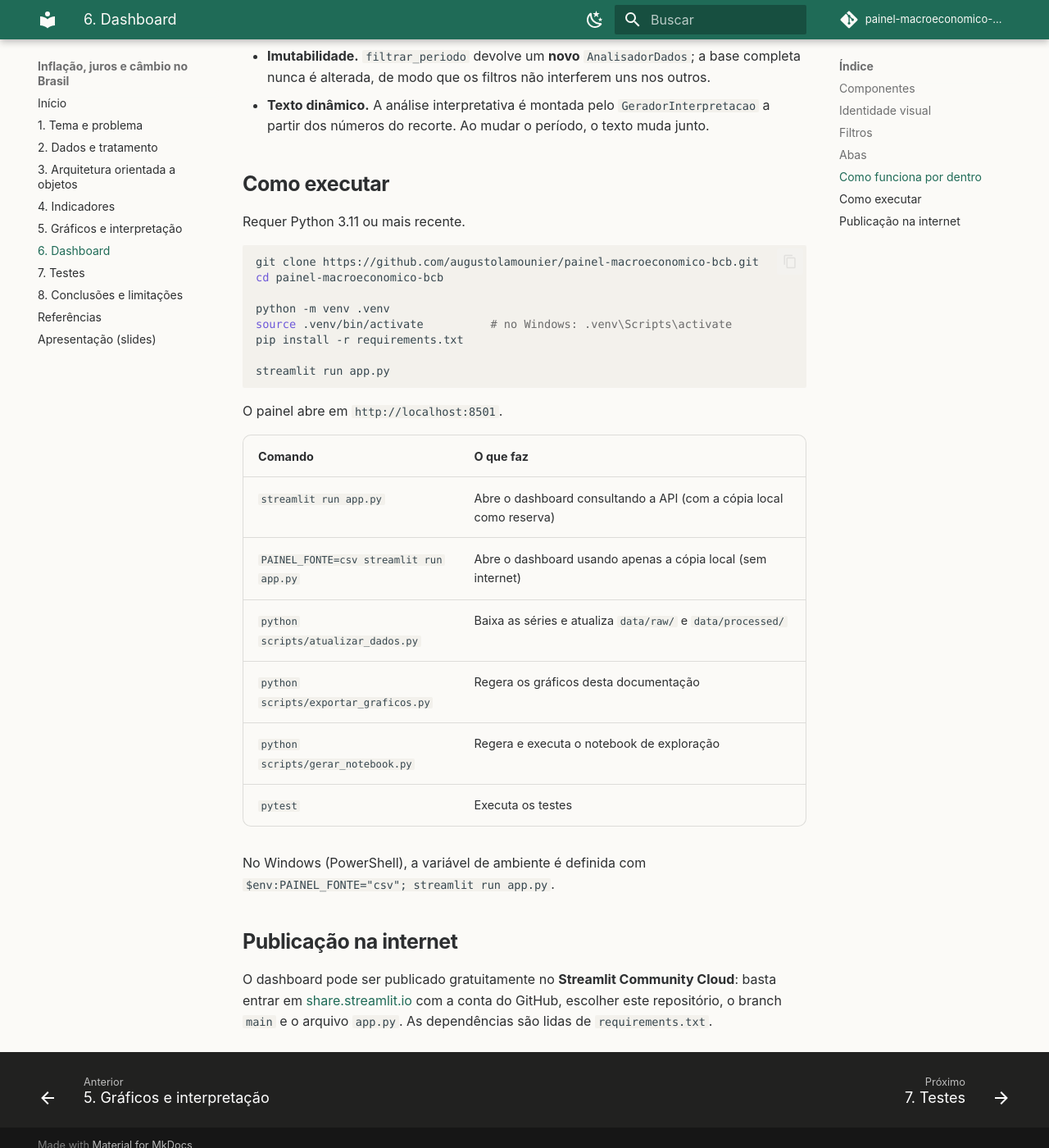
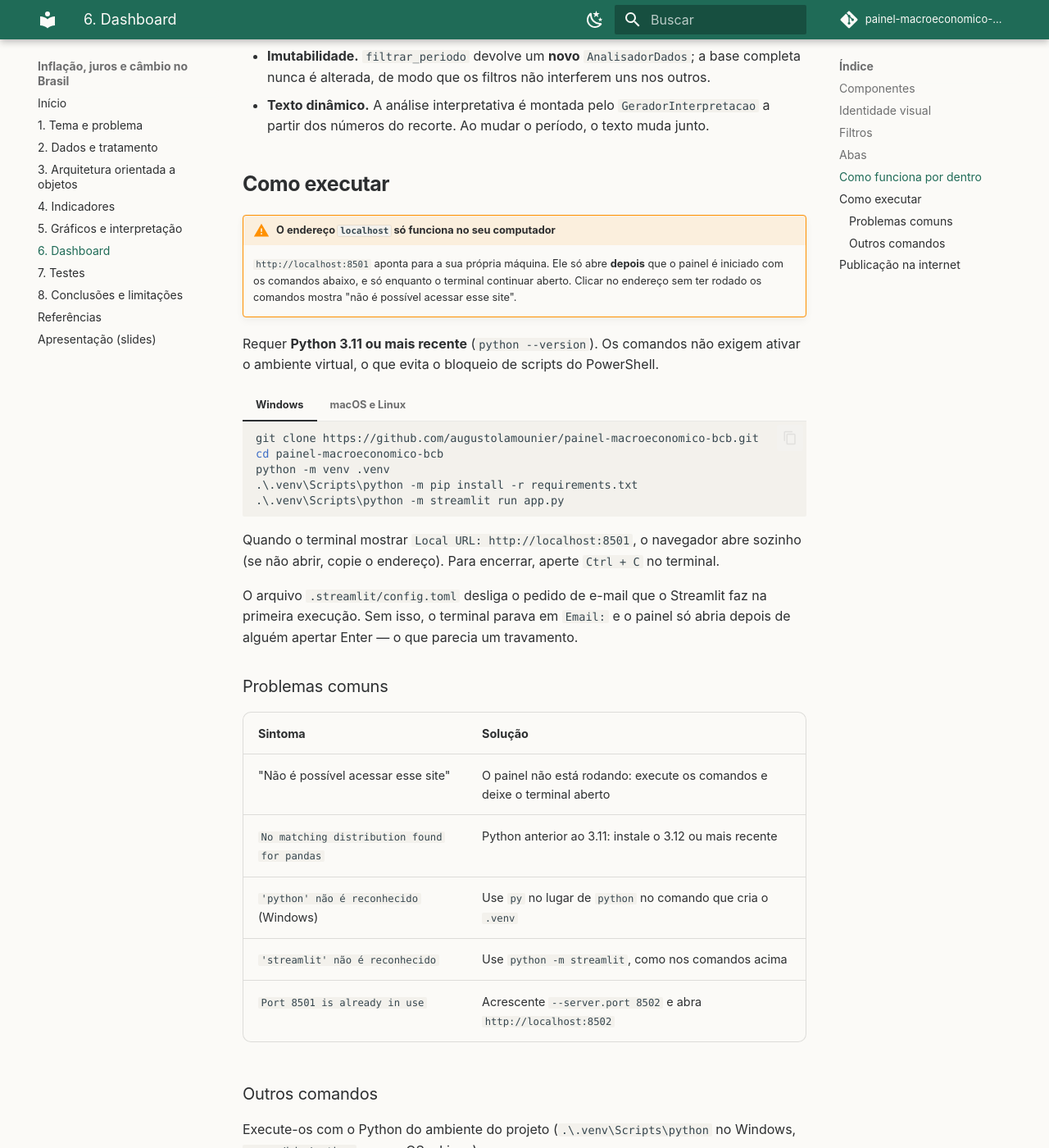
Before and after one commit to augustolamounier/painel-macroeconomico-bcb, an MkDocs documentation site: the page built from docs/dashboard.md, in a window 1280 px wide and 1400 px high, scrolled down 3975 px. Shown: the whole window at 82% size. Built offline with MkDocs 1.6.1 and Material for MkDocs 9.7.7, drawn with Linux system fonts in a browser that asks for light colours; comment, search, counter and statistics services are not loaded; some of the changed text lies outside the part shown.

Commit message:
docs: passo a passo para abrir o painel no Windows, macOS e Linux
Explica que localhost só funciona depois de rodar o painel no próprio
computador, usa comandos que dispensam ativar o ambiente virtual e
acrescenta uma tabela de problemas comuns.

````diff
--- a/docs/dashboard.md
+++ b/docs/dashboard.md
@@ -104,32 +104,66 @@ Pontos importantes:
 
 ## Como executar
 
-Requer Python 3.11 ou mais recente.
+!!! warning "O endereço `localhost` só funciona no seu computador"
+    `http://localhost:8501` aponta para a sua própria máquina. Ele só abre **depois** que o
+    painel é iniciado com os comandos abaixo, e só enquanto o terminal continuar aberto.
+    Clicar no endereço sem ter rodado os comandos mostra "não é possível acessar esse site".
 
-```bash
-git clone https://github.com/augustolamounier/painel-macroeconomico-bcb.git
-cd painel-macroeconomico-bcb
+Requer **Python 3.11 ou mais recente** (`python --version`). Os comandos não exigem ativar o
+ambiente virtual, o que evita o bloqueio de scripts do PowerShell.
 
-python -m venv .venv
-source .venv/bin/activate          # no Windows: .venv\Scripts\activate
-pip install -r requirements.txt
+=== "Windows"
 
-streamlit run app.py
-```
+    ```bat
+    git clone https://github.com/augustolamounier/painel-macroeconomico-bcb.git
+    cd painel-macroeconomico-bcb
+    python -m venv .venv
+    .\.venv\Scripts\python -m pip install -r requirements.txt
+    .\.venv\Scripts\python -m streamlit run app.py
+    ```
 
-O painel abre em `http://localhost:8501`.
+=== "macOS e Linux"
+
+    ```bash
+    git clone https://github.com/augustolamounier/painel-macroeconomico-bcb.git
+    cd painel-macroeconomico-bcb
+    python3 -m venv .venv
+    .venv/bin/python -m pip install -r requirements.txt
+    .venv/bin/python -m streamlit run app.py
+    ```
+
+Quando o terminal mostrar `Local URL: http://localhost:8501`, o navegador abre sozinho (se não
+abrir, copie o endereço). Para encerrar, aperte `Ctrl + C` no terminal.
+
+O arquivo `.streamlit/config.toml` desliga o pedido de e-mail que o Streamlit faz na primeira
+execução. Sem isso, o terminal parava em `Email:` e o painel só abria depois de alguém apertar
+Enter — o que parecia um travamento.
+
+### Problemas comuns
+
+| Sintoma | Solução |
+|---|---|
+| "Não é possível acessar esse site" | O painel não está rodando: execute os comandos e deixe o terminal aberto |
+| `No matching distribution found for pandas` | Python anterior ao 3.11: instale o 3.12 ou mais recente |
+| `'python' não é reconhecido` (Windows) | Use `py` no lugar de `python` no comando que cria o `.venv` |
+| `'streamlit' não é reconhecido` | Use `python -m streamlit`, como nos comandos acima |
+| `Port 8501 is already in use` | Acrescente `--server.port 8502` e abra `http://localhost:8502` |
+
+### Outros comandos
+
+Execute-os com o Python do ambiente do projeto (`.\.venv\Scripts\python` no Windows,
+`.venv/bin/python` no macOS e Linux).
 
 | Comando | O que faz |
 |---|---|
-| `streamlit run app.py` | Abre o dashboard consultando a API (com a cópia local como reserva) |
-| `PAINEL_FONTE=csv streamlit run app.py` | Abre o dashboard usando apenas a cópia local (sem internet) |
+| `python -m streamlit run app.py` | Abre o dashboard consultando a API (com a cópia local como reserva) |
 | `python scripts/atualizar_dados.py` | Baixa as séries e atualiza `data/raw/` e `data/processed/` |
 | `python scripts/exportar_graficos.py` | Regera os gráficos desta documentação |
 | `python scripts/gerar_notebook.py` | Regera e executa o notebook de exploração |
-| `pytest` | Executa os testes |
+| `python -m pytest` | Executa os testes |
 
-No Windows (PowerShell), a variável de ambiente é definida com
-`$env:PAINEL_FONTE="csv"; streamlit run app.py`.
+Para usar apenas a cópia local (sem internet), defina `PAINEL_FONTE=csv` antes de rodar:
+`$env:PAINEL_FONTE="csv"` no PowerShell ou `export PAINEL_FONTE=csv` no macOS e Linux.
 
 ## Publicação na internet
 
--- a/mkdocs.yml
+++ b/mkdocs.yml
@@ -59,6 +59,8 @@ markdown_extensions:
         - name: mermaid
           class: mermaid
           format: !!python/name:pymdownx.superfences.fence_code_format
+  - pymdownx.tabbed:
+      alternate_style: true
 
 extra_css:
   - css/extra.css
````
Also changed, not shown: README.md (+55 -15 lines), docs/index.md (+7 -3 lines).
